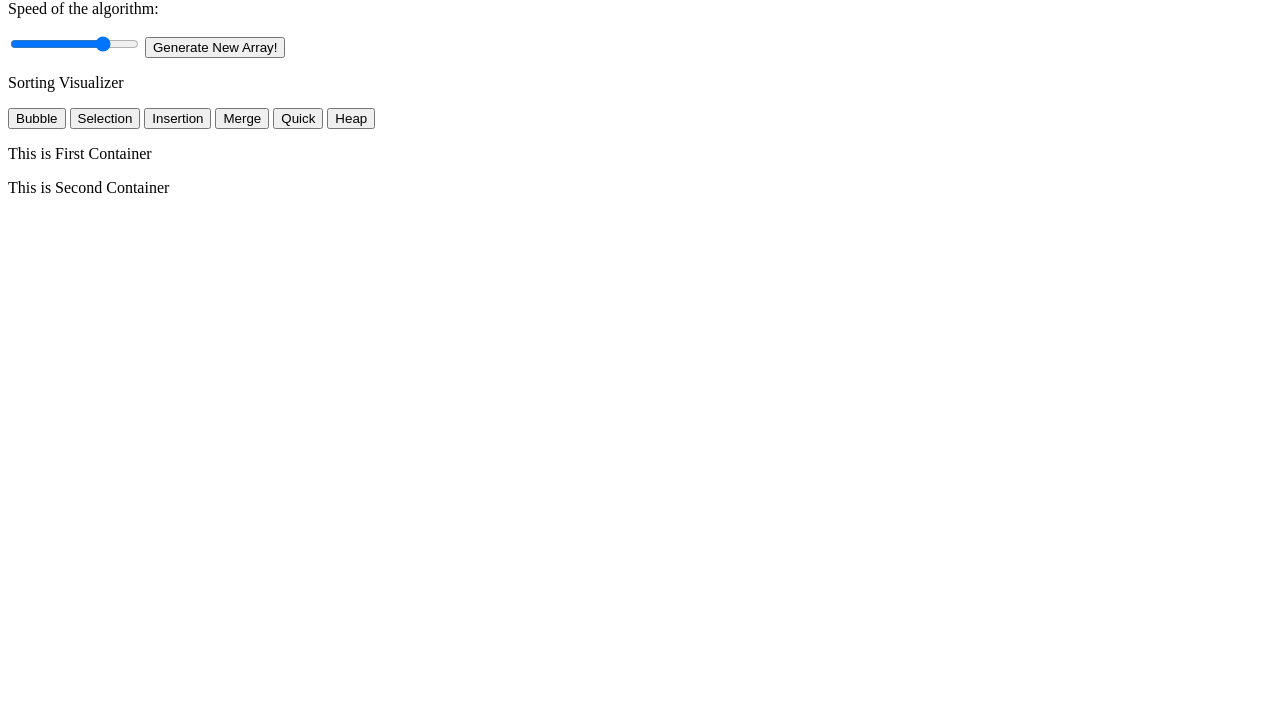
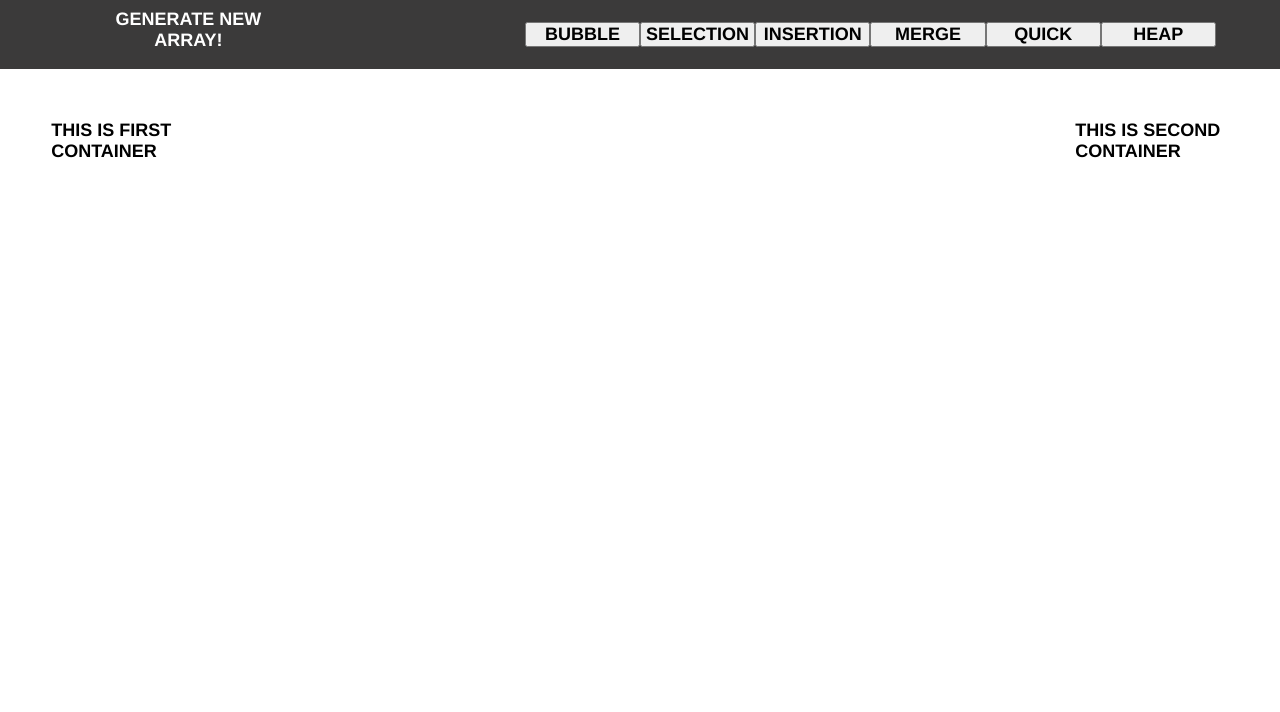
Before and after one commit to the-yash-rajput/sorting-visualizer, a plain HTML site: page index.html in a window 1280 px wide. Shown: the part 88-800 px from the top of the page. Drawn offline with Linux system fonts and the light colour scheme.

Commit message:
added css

```diff
--- /dev/null
+++ b/css/style.scss
@@ -0,0 +1,96 @@
+:root {
+    --backgroundColour: rgb(59,58,58);
+}
+$no_algos: 6;
+*{
+    margin: 0px;
+    padding: 0px;
+    font-family: 'Helvetica Neue', Helvetica, Arial, Helvetica, sans-serif;
+    font-size: large;
+    font-weight: bold;
+    text-transform: uppercase;
+}
+nav{
+    background-color: var(--backgroundColour);
+    color: white;
+    display: grid;
+    grid-template-columns: 30% 60%;
+    column-gap: 10%;
+    padding: 0% 5%;
+
+    .arrayInputs{
+        display: grid;
+        grid-template-columns: 60% 40%;
+        place-content: center;
+        padding: 5% 0%;
+
+        #arraySize{
+            padding: 5% 0%;
+        }
+
+        #algorithmSpeed{
+            padding: 5% 0%;
+        }
+        #algorithmGenerate{
+            background-color: transparent;
+            border: none;
+            outline: none;
+            color: white;
+            padding: 4% 0% 0% 0%;
+            padding-left: 20%;
+            &:hover{
+                cursor: pointer;
+            }
+        }
+    }
+
+    .headerRight{
+        display: flex;
+        flex-direction: column;
+
+        .navHeading{
+            display: inline-block;
+            font-size: xxx-large;
+            padding: 3% 0%;
+        }
+        .algos{
+            display: grid;
+            grid-template-columns: repeat($no_algos,(100%/$no_algos));
+            place-content: center;
+            padding: 2% 0%;
+            .button{
+                background-color: transparent;
+                border: none;
+                color: white;
+                outline: none;
+                padding: 5% 0%;
+                font-size: x-large;
+                &:hover{
+                    background-color: blue;
+                    cursor: pointer;
+                }
+            }
+        }
+        #heap{
+            margin-right: 0px;
+        }
+    }
+
+}
+
+section{
+    display: grid;
+    grid-template-columns: 20% 60% 20%;
+    #infoCont{
+        padding: 20%;
+    }
+    #arrayContainer{
+        display: flex;
+        width: 100%;
+        height: 70vh;
+    }
+}
+
+.hide{
+    display: none;
+}
--- a/index.html
+++ b/index.html
@@ -26,7 +26,7 @@
                     <button>Insertion</button>
                     <button>Merge</button>
                     <button>Quick</button>
-                    <button>Heap</button>
+                    <button id="heap">Heap</button>
                 </div>
             </div>
 
@@ -37,7 +37,9 @@
         <div id="infoCont">
             <p>This is First Container</p>
         </div>
-        <div id="arrayContainer"></div>
+        <div id="arrayContainer">
+
+        </div>
         <div id="infoCont">
             <p>This is Second Container</p>
         </div>
```
Also changed, not shown: css/style.css, 1 other file.
